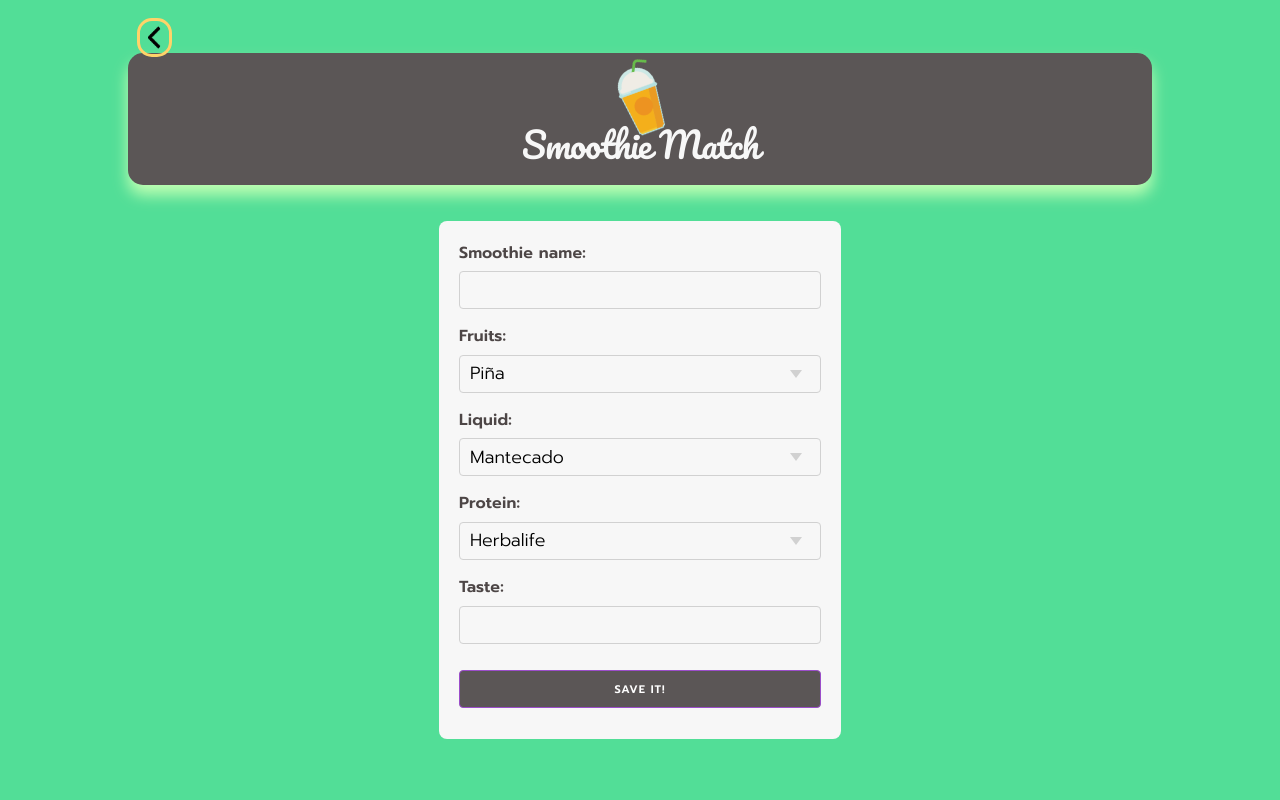
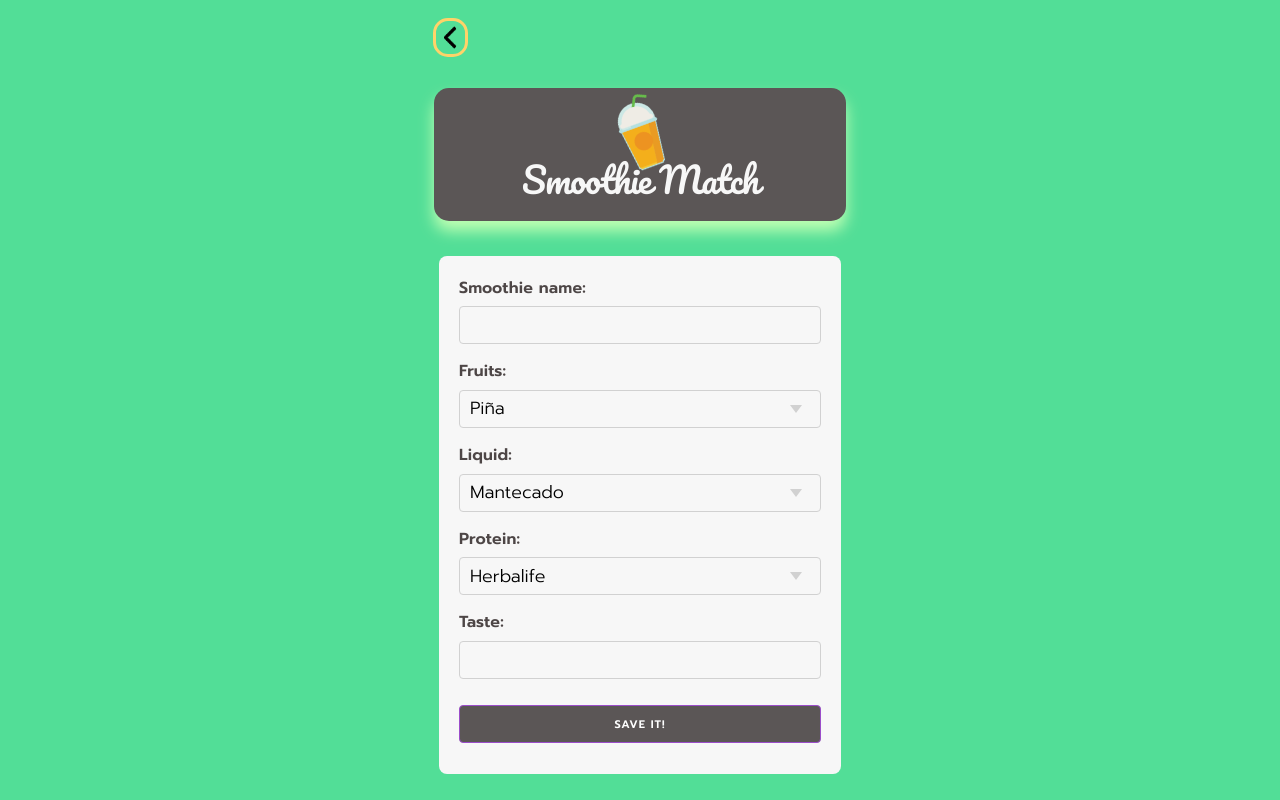
Before and after one commit to michelnovellino/smoothie-app, a Vue app: page /new-smoothie in a window 1280 px wide. Built offline with nearby package versions, Linux system fonts and the light colour scheme.

Commit message:
Fixing some styles

```diff
--- a/src/components/BrandHeader.vue
+++ b/src/components/BrandHeader.vue
@@ -17,8 +17,8 @@ export default {
   justify-content: center;
   align-items: center;
   flex-direction: column;
-  width: 80vw;
-  margin: 1em auto 2em;
+  width: 100%;
+  margin: 3em auto 2em;
   background-color: #5b5656;
   border-radius: 15px;
   box-shadow: 0 10px 15px #c0ffb3;
--- a/src/views/NewSmoothie.vue
+++ b/src/views/NewSmoothie.vue
@@ -1,7 +1,11 @@
 <template>
   <div>
     <BackButton />
-    <BrandHeader />
+    <div class="container">
+    <section class="row">
+      <BrandHeader />
+    </section>
+    </div>
     <FormNewSmoothie />
   </div>
 </template>
```
